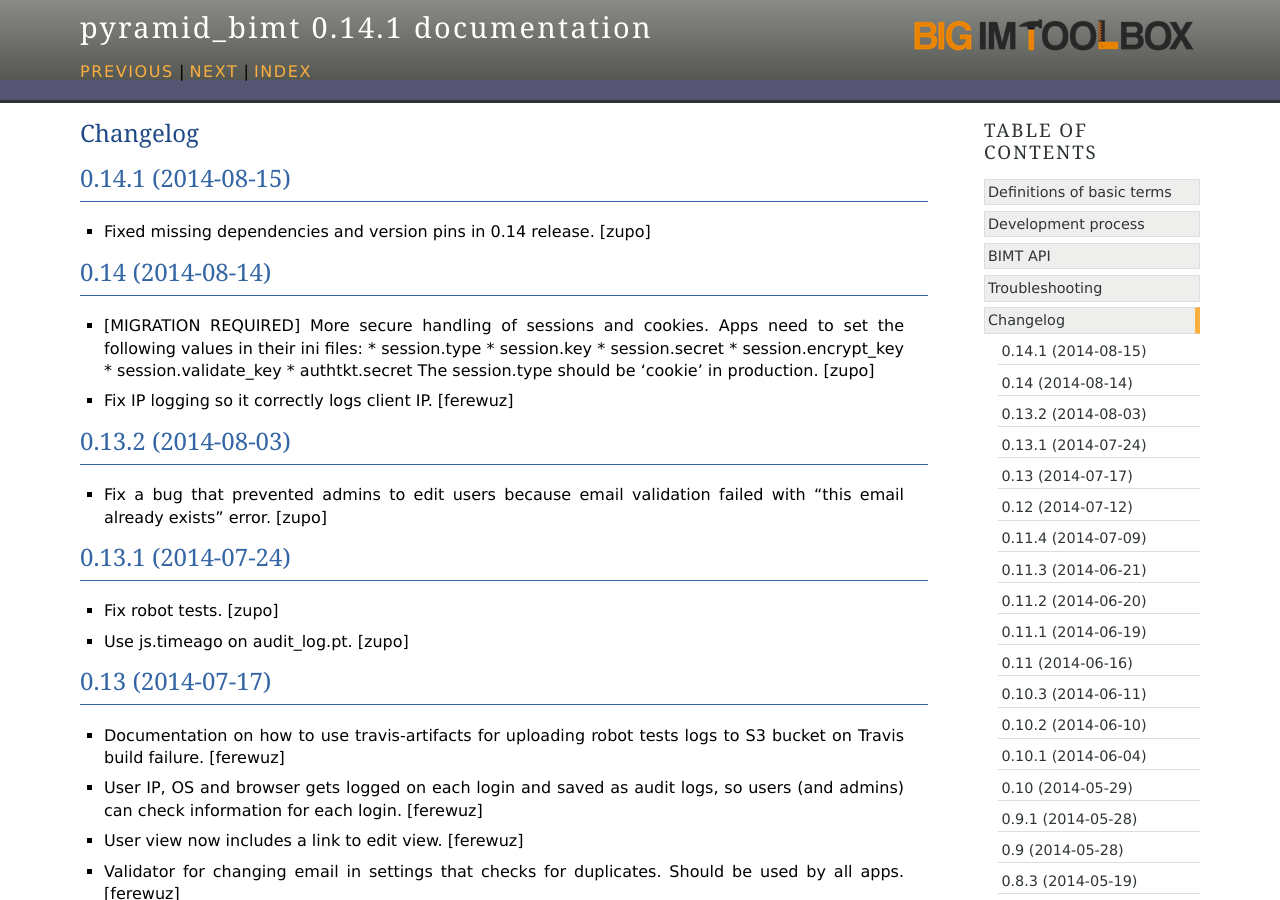
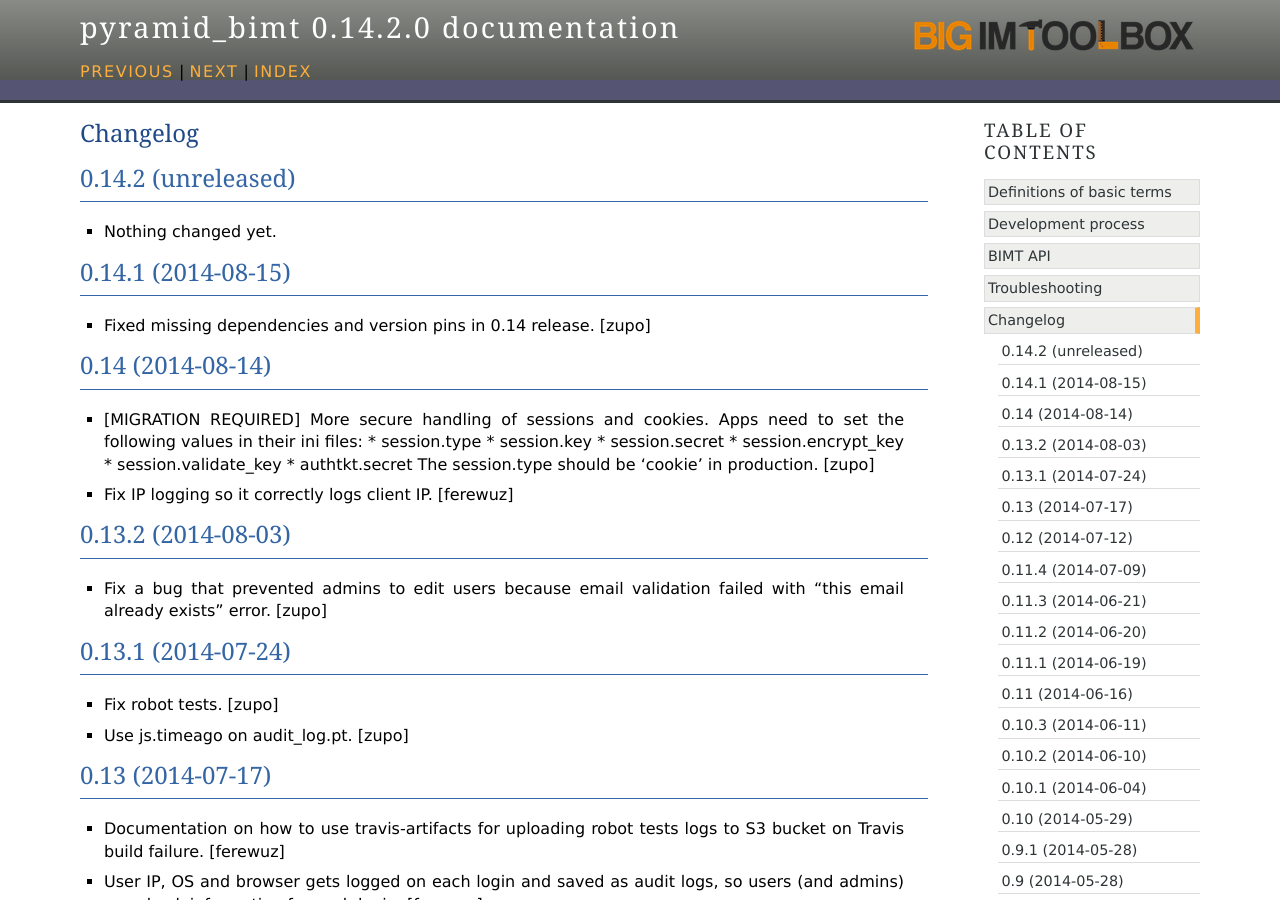
Before and after one commit to persho/pyramid_bimt, a Sphinx documentation site: the page built from docs/CHANGELOG.rst, in a window 1280 px wide and 900 px high. Built offline with Sphinx 7.4.7, drawn with Linux system fonts in a browser that asks for light colours.

Commit message:
Back to development: 0.14.2

```diff
--- a/docs/CHANGELOG.rst
+++ b/docs/CHANGELOG.rst
@@ -1,5 +1,11 @@
 Changelog
 =========
+
+
+0.14.2 (unreleased)
+-------------------
+
+- Nothing changed yet.
 
 
 0.14.1 (2014-08-15)
--- a/setup.py
+++ b/setup.py
@@ -18,7 +18,7 @@
 
 setup(
     name='pyramid_bimt',
-    version='0.14.1',
+    version='0.14.2.dev0',
     description='Base package for BIMT apps.',
     long_description=long_description,
     classifiers=[
```
